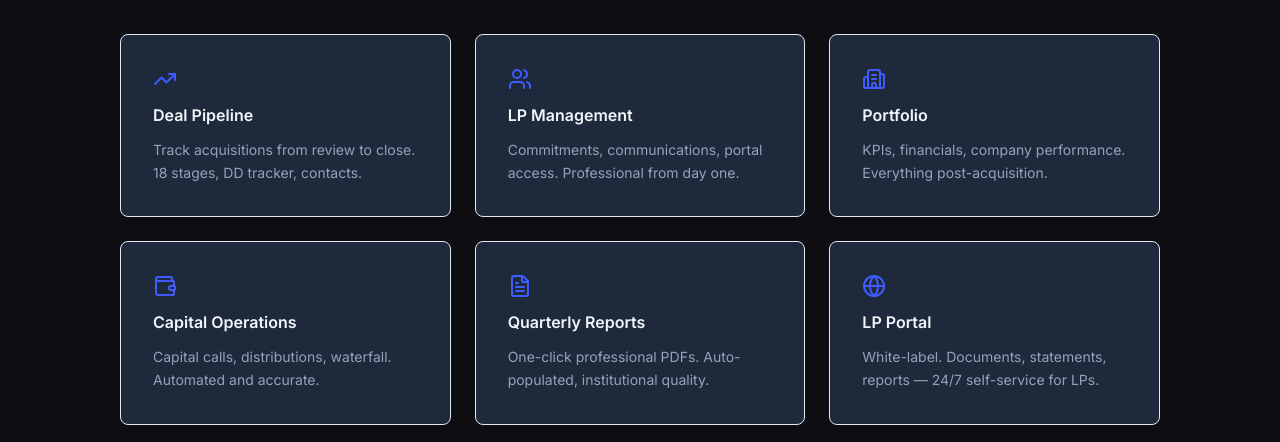
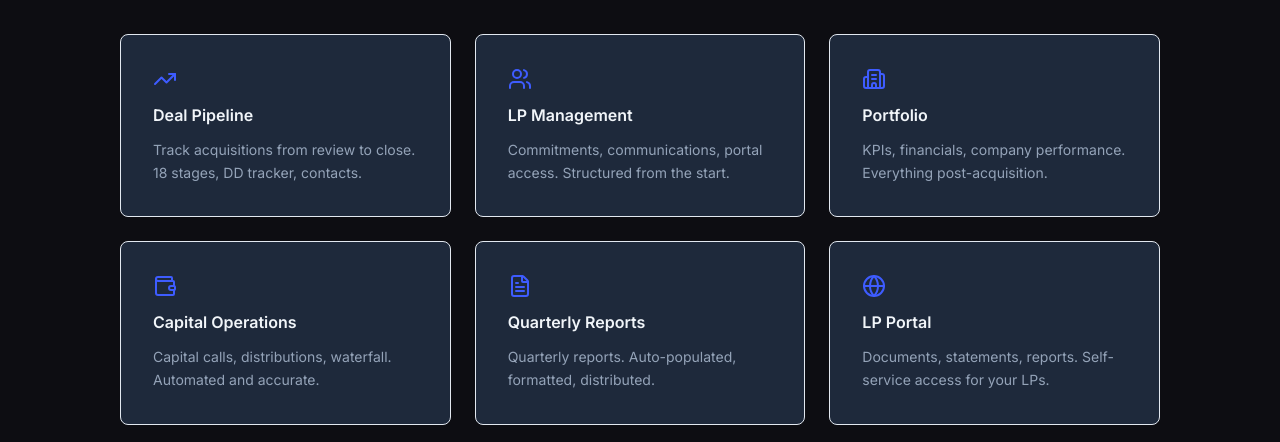
Before and after one commit to rfarias23/BlackGems, a Next.js app: page / in a window 1280 px wide. Shown: the part 2980-3422 px from the top of the page. Built offline with nearby package versions, Linux system fonts and the light colour scheme.

Commit message:
copy: features — remove 'day one' echo, 'institutional quality' claim, SaaS jargon
Co-Authored-By: Claude Opus 4.6 <noreply@anthropic.com>

```diff
--- a/src/app/page.tsx
+++ b/src/app/page.tsx
@@ -336,7 +336,7 @@ function FeaturesSection() {
             icon: Users,
             title: 'LP Management',
             description:
-                'Commitments, communications, portal access. Professional from day one.',
+                'Commitments, communications, portal access. Structured from the start.',
         },
         {
             icon: Building2,
@@ -354,13 +354,13 @@ function FeaturesSection() {
             icon: FileText,
             title: 'Quarterly Reports',
             description:
-                'One-click professional PDFs. Auto-populated, institutional quality.',
+                'Quarterly reports. Auto-populated, formatted, distributed.',
         },
         {
             icon: Globe,
             title: 'LP Portal',
             description:
-                'White-label. Documents, statements, reports — 24/7 self-service for LPs.',
+                'Documents, statements, reports. Self-service access for your LPs.',
         },
     ];
 
```
